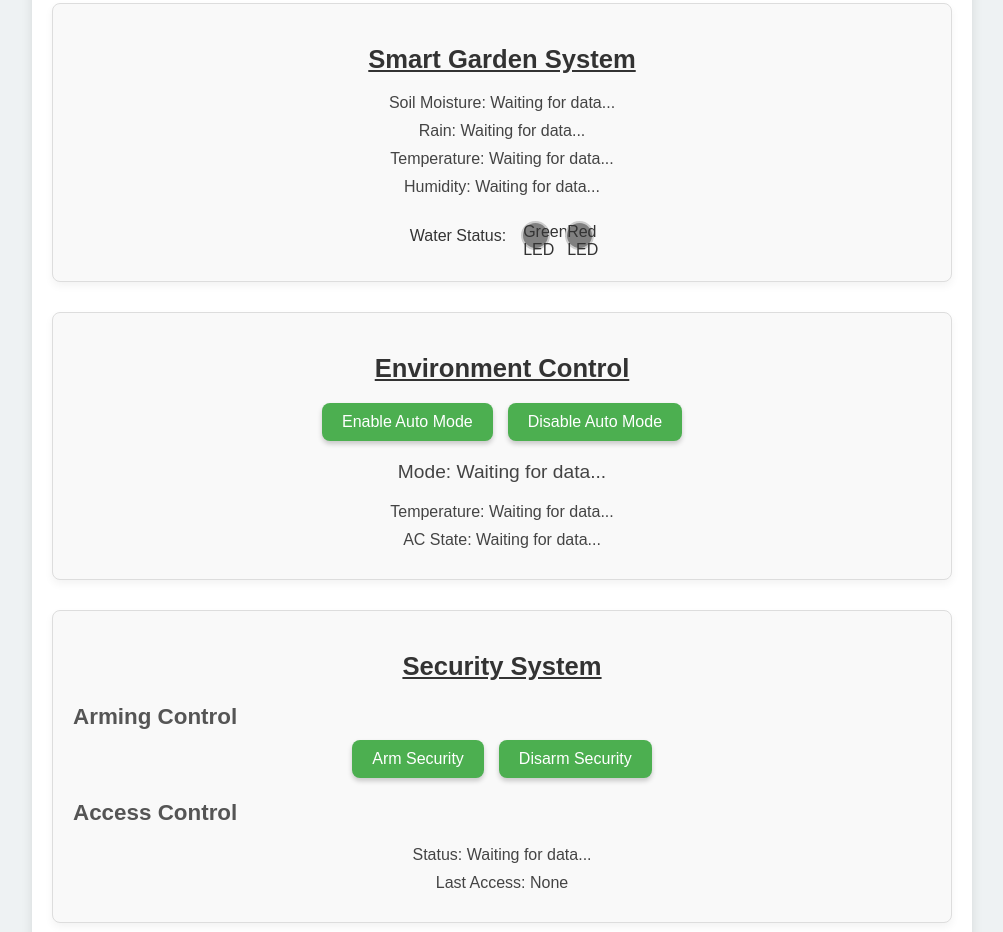
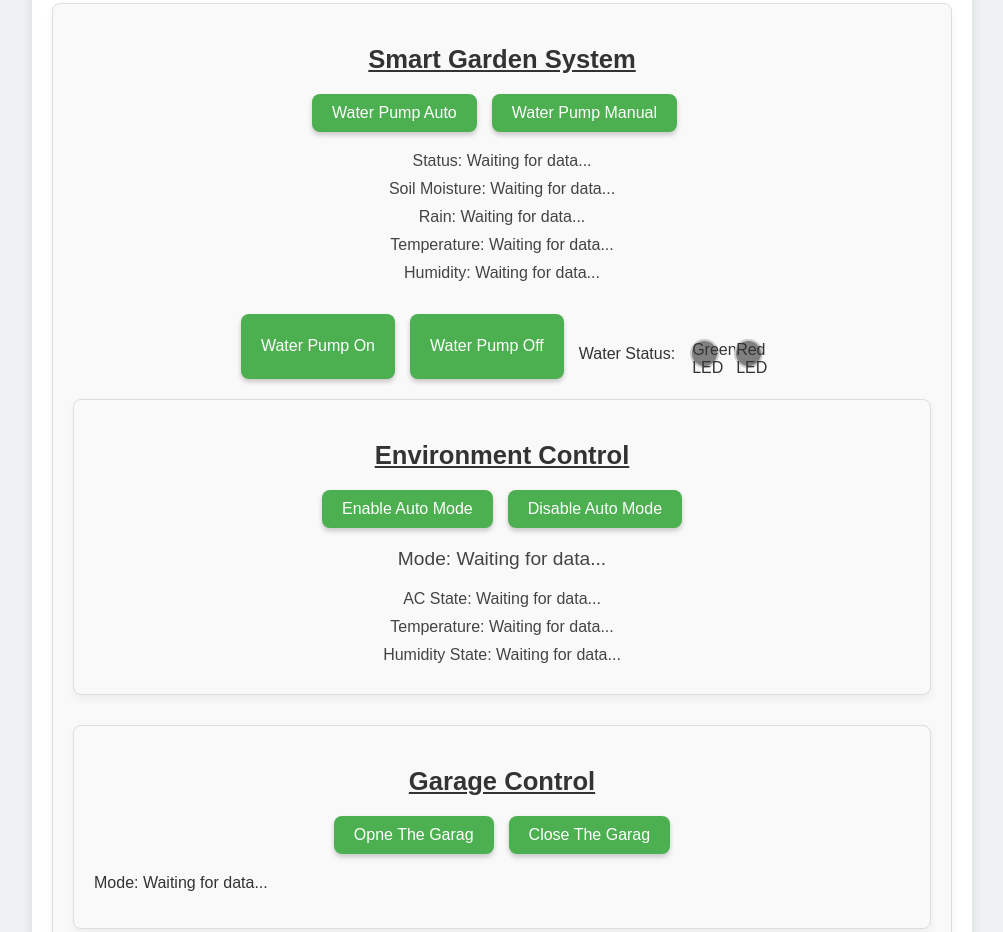
Before and after one commit to Abdulla-22/SmartHome, a plain HTML site: page Page.HTML in a window 1280 px wide. Shown: the part 667-1599 px from the top of the page, without its empty margins (138-1141 px from the left). Drawn offline with Linux system fonts and the light colour scheme; no server answers.

Commit message:
almost done

```diff
--- a/Page.HTML
+++ b/Page.HTML
@@ -47,12 +47,22 @@
         <!-- Garden System -->
         <div class="section">
             <h2>Smart Garden System</h2>
+            <div class="controls">
+                <button id="water-garden-auto">Water Pump Auto</button>
+                <button id="water-garden-manual">Water Pump Manual</button>
+                <br>
+            </div>
             <div class="sensor-display">
+                <p id="garden-status">Status: Waiting for data...</p>
                 <p id="garden-soil-moisture">Soil Moisture: Waiting for data...</p>
                 <p id="garden-rain-sensor">Rain: Waiting for data...</p>
                 <p id="garden-temperature">Temperature: Waiting for data...</p>
                 <p id="garden-humidity">Humidity: Waiting for data...</p>
+                <br>
             </div>
+            <div class="controls">
+                <button id="water-garden-on">Water Pump On</button>
+                <button id="water-garden-off">Water Pump Off</button>
                 <div class="led-indicators">
                     <p>Water Status:</p>
                     <span id="green-led" class="led-off">Green LED</span>
@@ -69,9 +79,20 @@
                 </div>
                 <p id="environment-status">Mode: Waiting for data...</p>
                 <div class="sensor-display">
+                    <p id="environment-ac-state">AC State: Waiting for data...</p>
                     <p id="environment-temperature">Temperature: Waiting for data...</p>
-                <p id="environment-ac-state">AC State: Waiting for data...</p>
+                    <p id="environment-humidity">Humidity State: Waiting for data...</p>
                 </div>
+            </div>
+
+            <!-- Garage Control -->
+            <div class="section">
+                <h2>Garage Control</h2>
+                <div class="controls">
+                    <button id="opne-garag">Opne The Garag</button>
+                    <button id="close-garag">Close The Garag</button>
+                </div>
+                <p id="GarageSystemStute">Mode: Waiting for data...</p>
             </div>
 
             <!-- Security System -->
@@ -87,6 +108,7 @@
                 <h3>Access Control</h3>
                 <div class="sensor-display">
                     <p id="security-status">Status: Waiting for data...</p>
+                    <p id="Alarm">Alarm Status: None</p>
                     <p id="last-access">Last Access: None</p>
                 </div>
             </div>
--- a/app.js
+++ b/app.js
@@ -27,6 +27,15 @@ const gardenSoilRef = ref(database, "/GardenSystem/SoilMoisture");
 const gardenRainRef = ref(database, "/GardenSystem/Rain");
 const gardenTempRef = ref(database, "/GardenSystem/Temperature");
 const gardenHumidityRef = ref(database, "/GardenSystem/Humidity");
+const GarageSystemStuteRef = ref(database, "/EnvironmentSystem/GarageSystemStute");
+const EnvironmentSystemStuteRef = ref(database, "/EnvironmentSystem/Auto");
+const EnvironmentSystemACStuteRef = ref(database, "/EnvironmentSystem/ACState");
+const EnvironmentSystemTempeRef = ref(database, "/EnvironmentSystem/Temperature");
+const EnvironmentSystemHumidityRef = ref(database, "/EnvironmentSystem/Humidity");
+const SecuritySystemAlarmRef = ref(database, "/SecuritySystem/Alarm");
+const SecuritySystemLastAccessRef = ref(database, "/SecuritySystem/LastAccess");
+const GardenSystemStuteRef = ref(database, "/GardenSystem/Auto");
+const GarageSystemWaterPumpRef = ref(database, "/GardenSystem/WaterPump");
 
 // UI Elements
 // Lighting
@@ -42,6 +51,22 @@ const armSecurityButton = document.getElementById("arm-security");
 const disarmSecurityButton = document.getElementById("disarm-security");
 const securityStatusElement = document.getElementById("security-status");
 const lastAccessElement = document.getElementById("last-access");
+const GarageSystemOpne = document.getElementById("opne-garag");
+const GarageSystemClose = document.getElementById("close-garag");
+const EnableEnvironmentAuto = document.getElementById("enable-environment-auto");
+const EnableEnvironmentManual = document.getElementById("disable-environment-auto");
+const ACState = document.getElementById("environment-ac-state");
+const EnvironmentTempElement = document.getElementById("environment-temperature");
+const EnvironmentHumElement = document.getElementById("environment-humidity");
+const SecuritySystemAlarm = document.getElementById("Alarm");
+const GarageSystemAuto = document.getElementById("water-garden-auto");
+const GarageSystemManual = document.getElementById("water-garden-manual");
+const GarageSystemWaterPumpOn = document.getElementById("water-garden-on");
+const GarageSystemWaterPumpOff = document.getElementById("water-garden-off");
+const GarageSystemStute = document.getElementById("garden-status");
+
+
+
 
 // Garden System
 const gardenSoilElement = document.getElementById("garden-soil-moisture");
@@ -50,6 +75,8 @@ const gardenTempElement = document.getElementById("garden-temperature");
 const gardenHumidityElement = document.getElementById("garden-humidity");
 const greenLedElement = document.getElementById("green-led");
 const redLedElement = document.getElementById("red-led");
+const GarageSystemStuteElement = document.getElementById("GarageSystemStute");
+const EnvironmentSystemStuteElement = document.getElementById("environment-status");
 
 // Utility Functions
 const toggleLed = (element, state, color) => {
@@ -74,28 +101,49 @@ indoorLightAutoButton.addEventListener("click", () => set(indoorLightAutoRef, tr
 indoorLightManualButton.addEventListener("click", () => set(indoorLightAutoRef, false));
 outdoorLedOnButton.addEventListener("click", () => set(outdoorLedRef, 1));
 outdoorLedOffButton.addEventListener("click", () => set(outdoorLedRef, 0));
+GarageSystemOpne.addEventListener("click", () => set(GarageSystemStuteRef, true));
+GarageSystemClose.addEventListener("click", () => set(GarageSystemStuteRef, false));
+EnableEnvironmentAuto.addEventListener("click", () => set(EnvironmentSystemStuteRef, true));
+EnableEnvironmentManual.addEventListener("click", () => set(EnvironmentSystemStuteRef, false));
+GarageSystemAuto.addEventListener("click", () => set(GardenSystemStuteRef, true));
+GarageSystemManual.addEventListener("click", () => set(GardenSystemStuteRef, false));
+GarageSystemWaterPumpOn.addEventListener("click", () => set(GarageSystemWaterPumpRef, true));
+GarageSystemWaterPumpOff.addEventListener("click", () => set(GarageSystemWaterPumpRef, false));
 
 // Arm and Disarm Buttons
-armSecurityButton.addEventListener("click", () => set(securityArmedRef, true));
-disarmSecurityButton.addEventListener("click", () => set(securityArmedRef, false));
+armSecurityButton.addEventListener("click", () => set(securityArmedRef, 1));
+disarmSecurityButton.addEventListener("click", () => set(securityArmedRef, 0));
 
 // Garden System Sensors
 updateUI(gardenSoilRef, gardenSoilElement, "Soil Moisture");
 updateUI(gardenRainRef, gardenRainElement, "Rain", (data) => (data ? "Yes" : "No"));
 updateUI(gardenTempRef, gardenTempElement, "Temperature");
 updateUI(gardenHumidityRef, gardenHumidityElement, "Humidity");
-// updateUI(outdoorLedRef, gardenRainElement, "Outdoor LED", (data) => (data === 1 ? "ON" : "OFF"));
+updateUI(GarageSystemStuteRef, GarageSystemStuteElement, "Garage Stute");
+updateUI(EnvironmentSystemStuteRef, EnvironmentSystemStuteElement, "Mode", (data) => (data ? "Auto" : "Manual"));
+updateUI(EnvironmentSystemACStuteRef, ACState, "AC State", (data) => (data ? "ON" : "OFF"));
+updateUI(EnvironmentSystemTempeRef, EnvironmentTempElement, "Temperature");
+updateUI(EnvironmentSystemHumidityRef, EnvironmentHumElement, "Humidity");
+updateUI(SecuritySystemAlarmRef, SecuritySystemAlarm, "Alarm", (data) => (data ? "ON" : "OFF"));
+updateUI(SecuritySystemLastAccessRef, lastAccessElement, "Last Access was");
+updateUI(GardenSystemStuteRef, GarageSystemStute, "Garden Stute", (data) => (data ? "Auto" : "Manual"));
 
-// Update LEDs for garden system
-onValue(gardenSoilRef, (snapshot) => {
-    const soilMoisture = snapshot.val();
-    if (soilMoisture !== null) {
-        const rain = gardenRainElement.textContent.includes("Yes");
-        const greenState = soilMoisture > 400 || rain; // Assume 400 as soil moisture threshold
-        const redState = !greenState;
-        toggleLed(greenLedElement, greenState, "green");
-        toggleLed(redLedElement, redState, "red");
-    }
+// // Update LEDs for garden system
+// onValue(gardenSoilRef, (snapshot) => {
+//     const soilMoisture = snapshot.val();
+//     if (soilMoisture !== null) {
+//         const rain = gardenRainElement.textContent.includes("Yes");
+//         const greenState = soilMoisture > 400 || rain; // Assume 400 as soil moisture threshold
+//         const redState = !greenState;
+//         toggleLed(greenLedElement, greenState, "green");
+//         toggleLed(redLedElement, redState, "red");
+//     }
+// });
+
+onValue(GarageSystemWaterPumpRef, (snapshot) => {
+    const isWaterPumpOn = snapshot.val();
+    toggleLed(greenLedElement, isWaterPumpOn, "green");
+    toggleLed(redLedElement, !isWaterPumpOn, "red");
 });
 
 // Update UI with real-time data
@@ -103,8 +151,3 @@ onValue(securityArmedRef, (snapshot) => {
     const isArmed = snapshot.val();
     securityStatusElement.textContent = `Status: ${isArmed ? "Armed" : "Disarmed"}`;
 });
-
-onValue(lastAccessRef, (snapshot) => {
-    const lastAccess = snapshot.val();
-    lastAccessElement.textContent = `Last Access: ${lastAccess || "None"}`;
-});
```
Also changed, not shown: 2 other files. Lines whose indentation alone changed are shown as unchanged.
